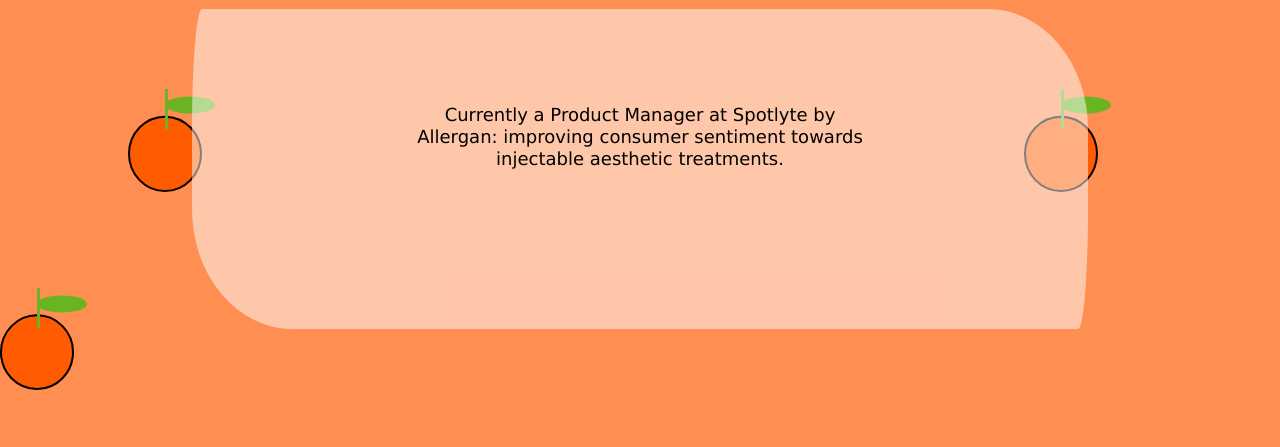
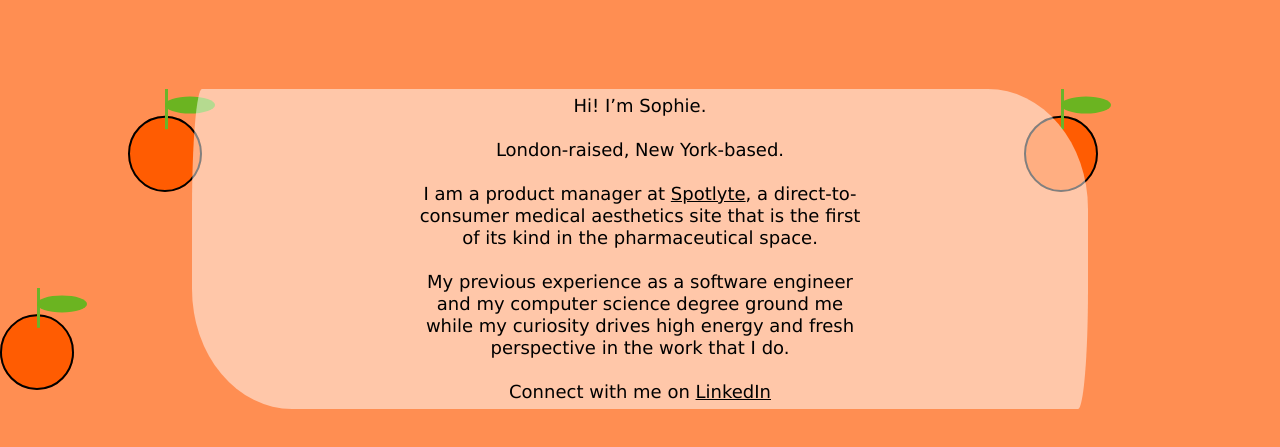
Before and after one commit to sophielucy/sophielucy.github.io, a plain HTML site: page index.html in a window 1280 px wide. Shown: the part 151-598 px from the top of the page. Drawn offline with Linux system fonts and the light colour scheme.

Commit message:
update copy

```diff
--- a/css/styles.css
+++ b/css/styles.css
@@ -7,13 +7,17 @@
 }
 
 p {
-	color: black;
+	color: #000000;
 	opacity: 1;
 	font-family: 'Verdana';
 	font-size:18px;
 	line-height: 22px;
+}
 
-}
+a:link, a:visited, a:hover, a:focus, a:active {
+	color:#000000;
+  }
+
 .top-nav {
     padding-top: 50px;
 }
@@ -46,7 +50,7 @@
 
 .centered {
 	position: fixed;
-  	top: 40%;
+  	top: 50%;
   	left: 50%;
   	transform: translate(-50%, -50%);
 }
--- a/index.html
+++ b/index.html
@@ -16,9 +16,11 @@
     </div>
     <div class="square centered">
         <div class="centered">
-            <p>
-                Currently a Product Manager at Spotlyte by Allergan: improving consumer sentiment towards injectable aesthetic treatments.
-            </p>
+            <p>Hi! I’m Sophie.<br><br>
+            London-raised, New York-based.<br><br>
+            I am a product manager at <a href="https://thespotlyte.com" target="_blank">Spotlyte</a>, a direct-to-consumer medical aesthetics site that is the first of its kind in the pharmaceutical space.<br><br>
+            My previous experience as a software engineer and my computer science degree ground me while my curiosity drives high energy and fresh perspective in the work that I do.<br><br>
+            Connect with me on <a href="https://linkedin.com/in/sophiejlucy" target="_blank">LinkedIn</a></p>
         </div>
     </div>
     <div class="orange-container" aria-hidden="true">
```
